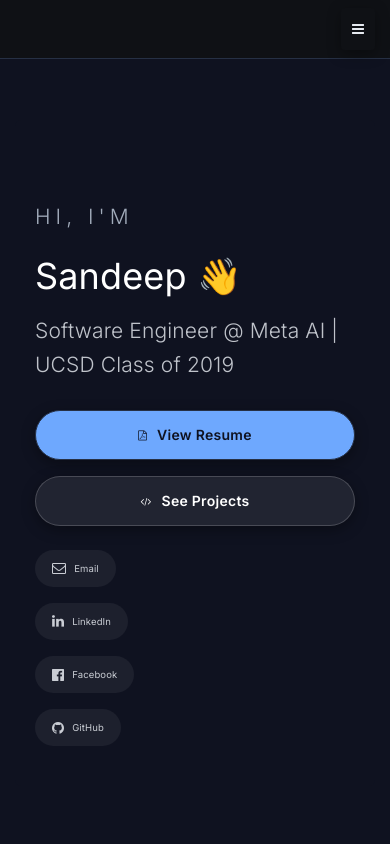
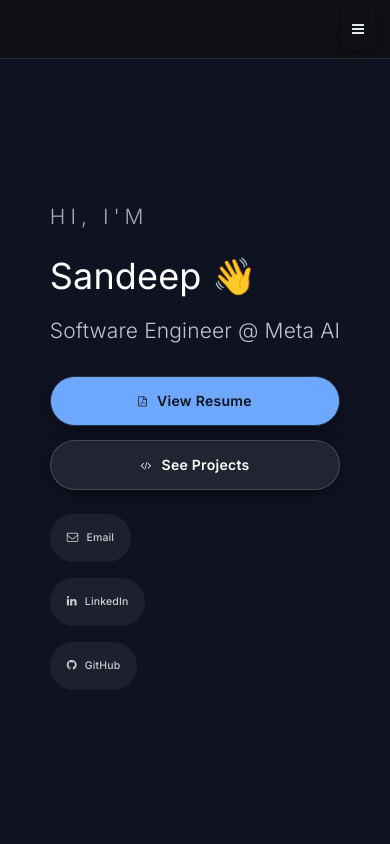
Before and after one commit to rsandeep15/Personal-Website, a React app: page / in a window 390 px wide. Shown: the top 844 px of the page. Built offline with nearby package versions, Linux system fonts and the light colour scheme.

Commit message:
fix alignments

```diff
--- a/css/stylesheet.css
+++ b/css/stylesheet.css
@@ -118,8 +118,8 @@
 
 .hero-actions {
   margin-top: 28px;
-  display: flex;
-  flex-wrap: wrap;
+  display: grid;
+  grid-template-columns: repeat(2, minmax(220px, 1fr));
   gap: 16px;
 }
 
@@ -171,6 +171,7 @@
   display: flex;
   flex-wrap: wrap;
   gap: 16px;
+  align-items: center;
 }
 
 .hero-links li a {
@@ -178,12 +179,17 @@
   align-items: center;
   gap: 8px;
   padding: 10px 16px;
+  min-height: 48px;
   background: rgba(255, 255, 255, 0.06);
   border-radius: 999px;
   color: rgba(230, 234, 240, 0.86);
   text-decoration: none;
   border: 1px solid transparent;
   transition: transform 0.25s ease, background 0.25s ease, border-color 0.25s ease;
+}
+
+.hero-links li a i {
+  font-size: 1.15rem;
 }
 
 .hero-links li a:hover,
@@ -195,7 +201,8 @@
 }
 
 .hero-links span {
-  font-size: 0.95rem;
+  font-size: 1.05rem;
+  font-weight: 500;
 }
 
 @media screen and (max-width: 767px) {
@@ -211,8 +218,11 @@
   }
 
   .hero-actions {
-    flex-direction: column;
-    align-items: stretch;
+    grid-template-columns: 1fr;
+  }
+
+  .hero-actions {
+    gap: 14px;
   }
 
   .hero-btn {
--- a/index.html
+++ b/index.html
@@ -55,7 +55,7 @@
         <div class="hero-intro">
           <p class="hero-eyebrow">Hi, I'm</p>
           <h1>Sandeep 👋</h1>
-          <p class="hero-tagline">Software Engineer @ Meta AI | UCSD Class of 2019</p>
+          <p class="hero-tagline">Software Engineer @ Meta AI</p>
           <div class="hero-actions">
             <a class="btn btn-primary hero-btn" href="/resume/SandeepRaghunandhanResume.pdf"><i class="fa fa-file-pdf-o"
                 aria-hidden="true"></i> View Resume</a>
@@ -68,8 +68,6 @@
                 aria-hidden="true"></i><span>Email</span></a></li>
           <li><a href="https://www.linkedin.com/in/sandeepraghunandhan"><i class="fa fa-linkedin"
                 aria-hidden="true"></i><span>LinkedIn</span></a></li>
-          <li><a href="https://www.facebook.com/sandeep.raghunandhan"><i class="fa fa-facebook-official"
-                aria-hidden="true"></i><span>Facebook</span></a></li>
           <li><a href="https://github.com/rsandeep15"><i class="fa fa-github"
                 aria-hidden="true"></i><span>GitHub</span></a></li>
         </ul>
```
